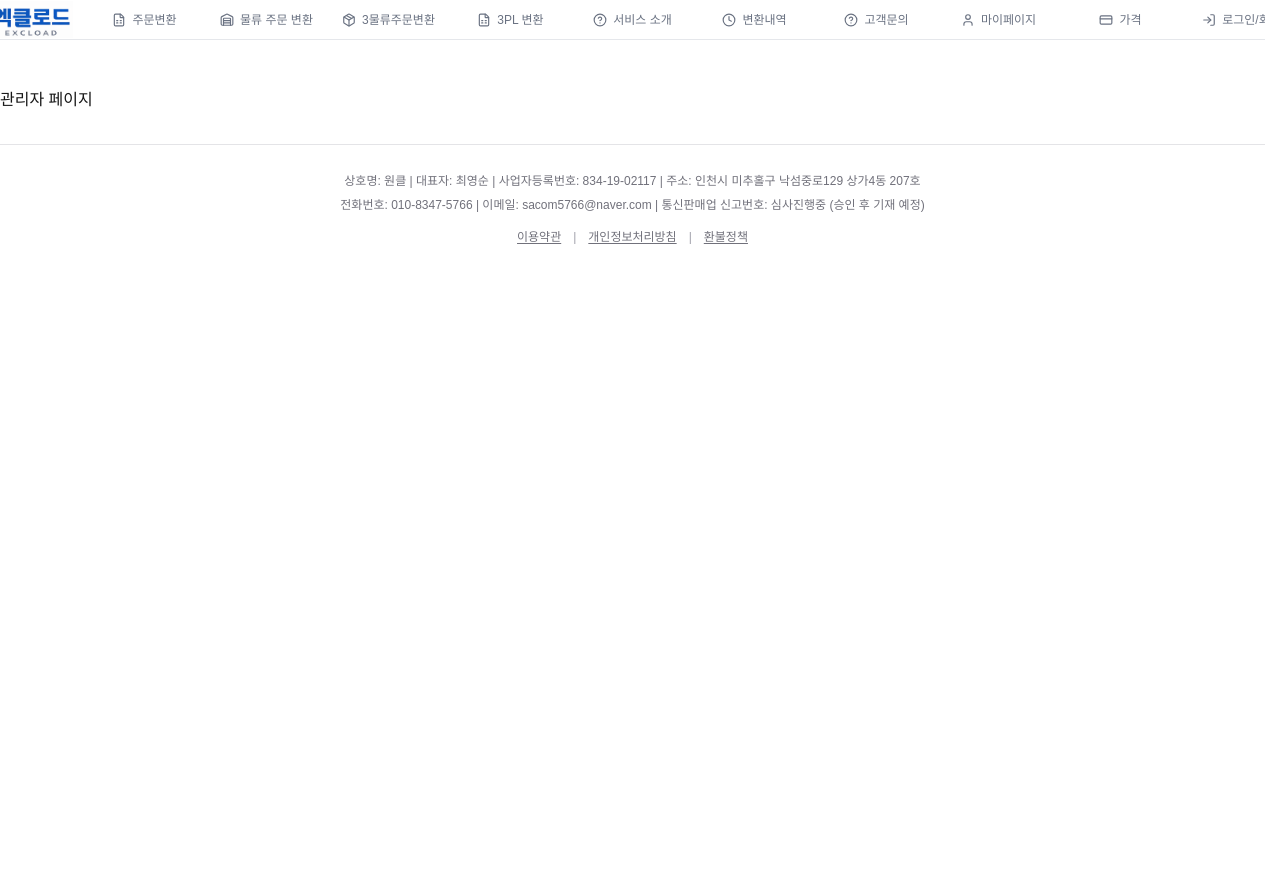
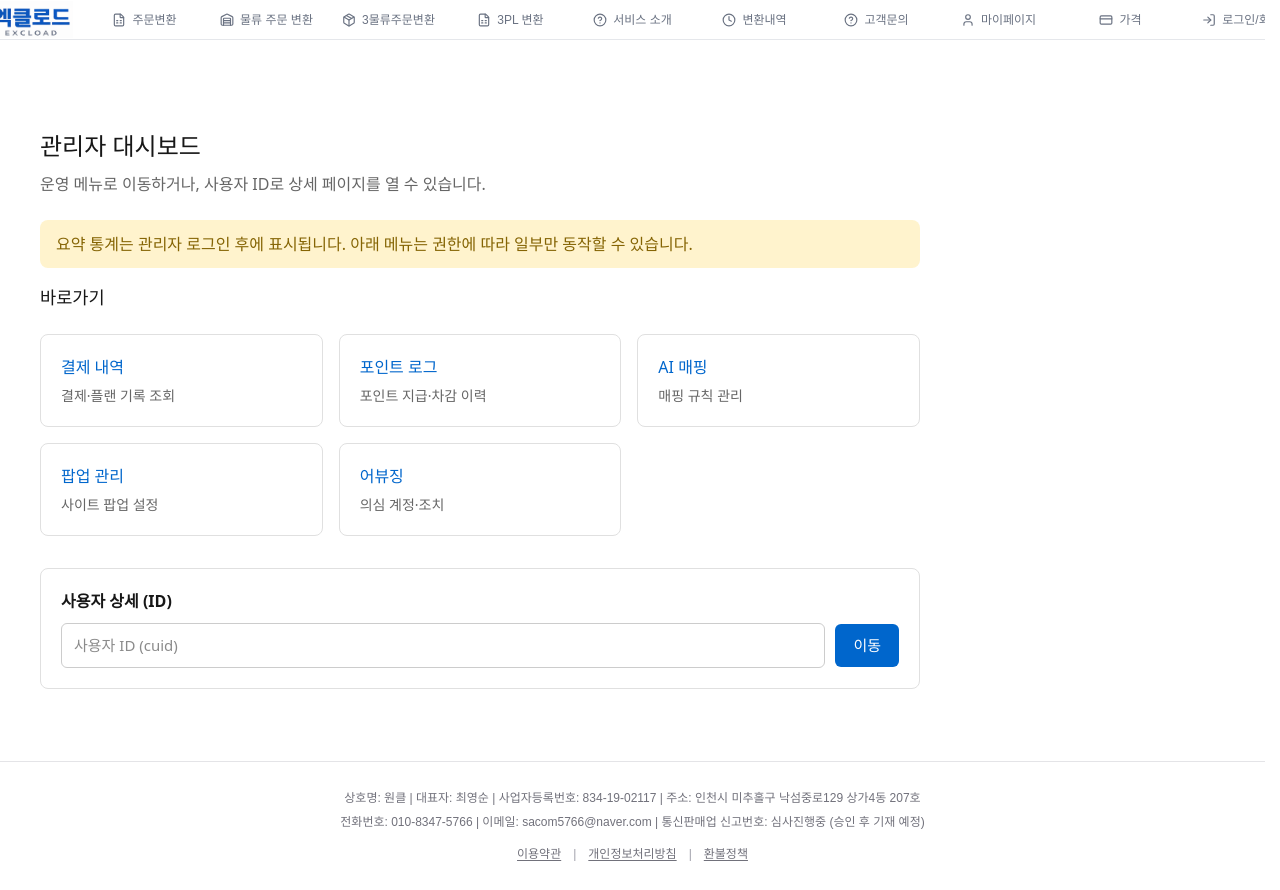
Before and after one commit to a01083475766-bit/excload, a Next.js app: page /akman in a window 1280 px wide. Before the commit the page ends 800 px from the top, so only its background shows below. Built offline with nearby package versions, Linux system fonts and the light colour scheme; no server answers; the database is empty.

Commit message:
관리자페이지 안보였는데

```diff
--- a/app/akman/AkmanClient.tsx
+++ b/app/akman/AkmanClient.tsx
@@ -1,6 +1,207 @@
 'use client';
 
-// 임시: 관리자 여부·로그인 여부와 무관하게 /akman 화면 표시 (운영 전 복구 권장)
+import Link from 'next/link';
+import { useEffect, useState } from 'react';
+import { useRouter } from 'next/navigation';
+
+interface AkmanStats {
+  totalUsers: number;
+  freeUsers: number;
+  proUsers: number;
+  yearlyUsers: number;
+  todayUsers: number;
+  monthlyUsers: number;
+  revenue: number;
+  monthlyRevenue: number;
+}
+
+const shell: React.CSSProperties = {
+  padding: '40px',
+  fontFamily: 'system-ui, sans-serif',
+  maxWidth: '960px',
+};
+
+const linkStyle: React.CSSProperties = {
+  color: '#0066cc',
+  textDecoration: 'none',
+  fontSize: '16px',
+  fontWeight: 500,
+};
+
+const cardGrid: React.CSSProperties = {
+  display: 'grid',
+  gridTemplateColumns: 'repeat(auto-fill, minmax(220px, 1fr))',
+  gap: '16px',
+  marginTop: '24px',
+  marginBottom: '32px',
+};
+
+const statCard: React.CSSProperties = {
+  border: '1px solid #e5e5e5',
+  borderRadius: '8px',
+  padding: '16px',
+  background: '#fafafa',
+};
+
+const menuCard: React.CSSProperties = {
+  border: '1px solid #e0e0e0',
+  borderRadius: '8px',
+  padding: '20px',
+  display: 'block',
+  transition: 'border-color 0.15s, box-shadow 0.15s',
+};
+
 export default function AkmanClient() {
-  return <div>관리자 페이지</div>;
+  const router = useRouter();
+  const [stats, setStats] = useState<AkmanStats | null>(null);
+  const [statsError, setStatsError] = useState<string | null>(null);
+  const [statsLoading, setStatsLoading] = useState(true);
+  const [userIdInput, setUserIdInput] = useState('');
+
+  useEffect(() => {
+    let cancelled = false;
+    (async () => {
+      try {
+        const res = await fetch('/api/akman/stats');
+        if (cancelled) return;
+        if (res.ok) {
+          const data = await res.json();
+          setStats(data);
+          setStatsError(null);
+        } else if (res.status === 401 || res.status === 403) {
+          setStats(null);
+          setStatsError('요약 통계는 관리자 로그인 후에 표시됩니다. 아래 메뉴는 권한에 따라 일부만 동작할 수 있습니다.');
+        } else {
+          setStats(null);
+          setStatsError('통계를 불러오지 못했습니다.');
+        }
+      } catch {
+        if (!cancelled) {
+          setStats(null);
+          setStatsError('통계를 불러오지 못했습니다.');
+        }
+      } finally {
+        if (!cancelled) setStatsLoading(false);
+      }
+    })();
+    return () => {
+      cancelled = true;
+    };
+  }, []);
+
+  const goUser = () => {
+    const id = userIdInput.trim();
+    if (!id) return;
+    router.push(`/akman/users/${encodeURIComponent(id)}`);
+  };
+
+  const fmt = (n: number) => n.toLocaleString('ko-KR');
+  const fmtWon = (n: number) => `${fmt(n)}원`;
+
+  const menuItems: { href: string; title: string; desc: string }[] = [
+    { href: '/akman/payments', title: '결제 내역', desc: '결제·플랜 기록 조회' },
+    { href: '/akman/points', title: '포인트 로그', desc: '포인트 지급·차감 이력' },
+    { href: '/akman/ai-mapping', title: 'AI 매핑', desc: '매핑 규칙 관리' },
+    { href: '/akman/popups', title: '팝업 관리', desc: '사이트 팝업 설정' },
+    { href: '/akman/abuse', title: '어뷰징', desc: '의심 계정·조치' },
+  ];
+
+  return (
+    <div style={shell}>
+      <h1 style={{ marginBottom: '8px', fontSize: '1.5rem' }}>관리자 대시보드</h1>
+      <p style={{ color: '#666', marginBottom: '24px' }}>
+        운영 메뉴로 이동하거나, 사용자 ID로 상세 페이지를 열 수 있습니다.
+      </p>
+
+      {statsLoading && <p style={{ color: '#666' }}>통계 불러오는 중…</p>}
+      {!statsLoading && statsError && (
+        <p style={{ color: '#856404', background: '#fff3cd', padding: '12px 16px', borderRadius: '8px', marginBottom: '16px' }}>
+          {statsError}
+        </p>
+      )}
+      {!statsLoading && stats && (
+        <div style={cardGrid}>
+          <div style={statCard}>
+            <div style={{ fontSize: '13px', color: '#666' }}>전체 회원</div>
+            <div style={{ fontSize: '22px', fontWeight: 600 }}>{fmt(stats.totalUsers)}</div>
+          </div>
+          <div style={statCard}>
+            <div style={{ fontSize: '13px', color: '#666' }}>오늘 가입</div>
+            <div style={{ fontSize: '22px', fontWeight: 600 }}>{fmt(stats.todayUsers)}</div>
+          </div>
+          <div style={statCard}>
+            <div style={{ fontSize: '13px', color: '#666' }}>이번 달 가입</div>
+            <div style={{ fontSize: '22px', fontWeight: 600 }}>{fmt(stats.monthlyUsers)}</div>
+          </div>
+          <div style={statCard}>
+            <div style={{ fontSize: '13px', color: '#666' }}>FREE / PRO / YEARLY</div>
+            <div style={{ fontSize: '15px', fontWeight: 600, marginTop: '4px' }}>
+              {fmt(stats.freeUsers)} / {fmt(stats.proUsers)} / {fmt(stats.yearlyUsers)}
+            </div>
+          </div>
+          <div style={statCard}>
+            <div style={{ fontSize: '13px', color: '#666' }}>누적 매출</div>
+            <div style={{ fontSize: '22px', fontWeight: 600 }}>{fmtWon(stats.revenue)}</div>
+          </div>
+          <div style={statCard}>
+            <div style={{ fontSize: '13px', color: '#666' }}>이번 달 매출</div>
+            <div style={{ fontSize: '22px', fontWeight: 600 }}>{fmtWon(stats.monthlyRevenue)}</div>
+          </div>
+        </div>
+      )}
+
+      <h2 style={{ fontSize: '1.1rem', marginBottom: '12px' }}>바로가기</h2>
+      <div style={cardGrid}>
+        {menuItems.map((item) => (
+          <Link key={item.href} href={item.href} style={{ ...menuCard, textDecoration: 'none', color: 'inherit' }}>
+            <div style={{ ...linkStyle, marginBottom: '6px' }}>{item.title}</div>
+            <div style={{ fontSize: '14px', color: '#666' }}>{item.desc}</div>
+          </Link>
+        ))}
+      </div>
+
+      <div
+        style={{
+          border: '1px solid #e0e0e0',
+          borderRadius: '8px',
+          padding: '20px',
+          marginTop: '8px',
+        }}
+      >
+        <div style={{ fontWeight: 600, marginBottom: '10px' }}>사용자 상세 (ID)</div>
+        <div style={{ display: 'flex', flexWrap: 'wrap', gap: '10px', alignItems: 'center' }}>
+          <input
+            type="text"
+            value={userIdInput}
+            onChange={(e) => setUserIdInput(e.target.value)}
+            onKeyDown={(e) => e.key === 'Enter' && goUser()}
+            placeholder="사용자 ID (cuid)"
+            style={{
+              flex: '1 1 220px',
+              padding: '10px 12px',
+              border: '1px solid #ccc',
+              borderRadius: '6px',
+              fontSize: '15px',
+            }}
+          />
+          <button
+            type="button"
+            onClick={goUser}
+            style={{
+              padding: '10px 18px',
+              background: '#0066cc',
+              color: '#fff',
+              border: 'none',
+              borderRadius: '6px',
+              fontSize: '15px',
+              fontWeight: 500,
+              cursor: 'pointer',
+            }}
+          >
+            이동
+          </button>
+        </div>
+      </div>
+    </div>
+  );
 }
```
Also changed, not shown: 1 other file (tests, documents, lock files or other folders).
